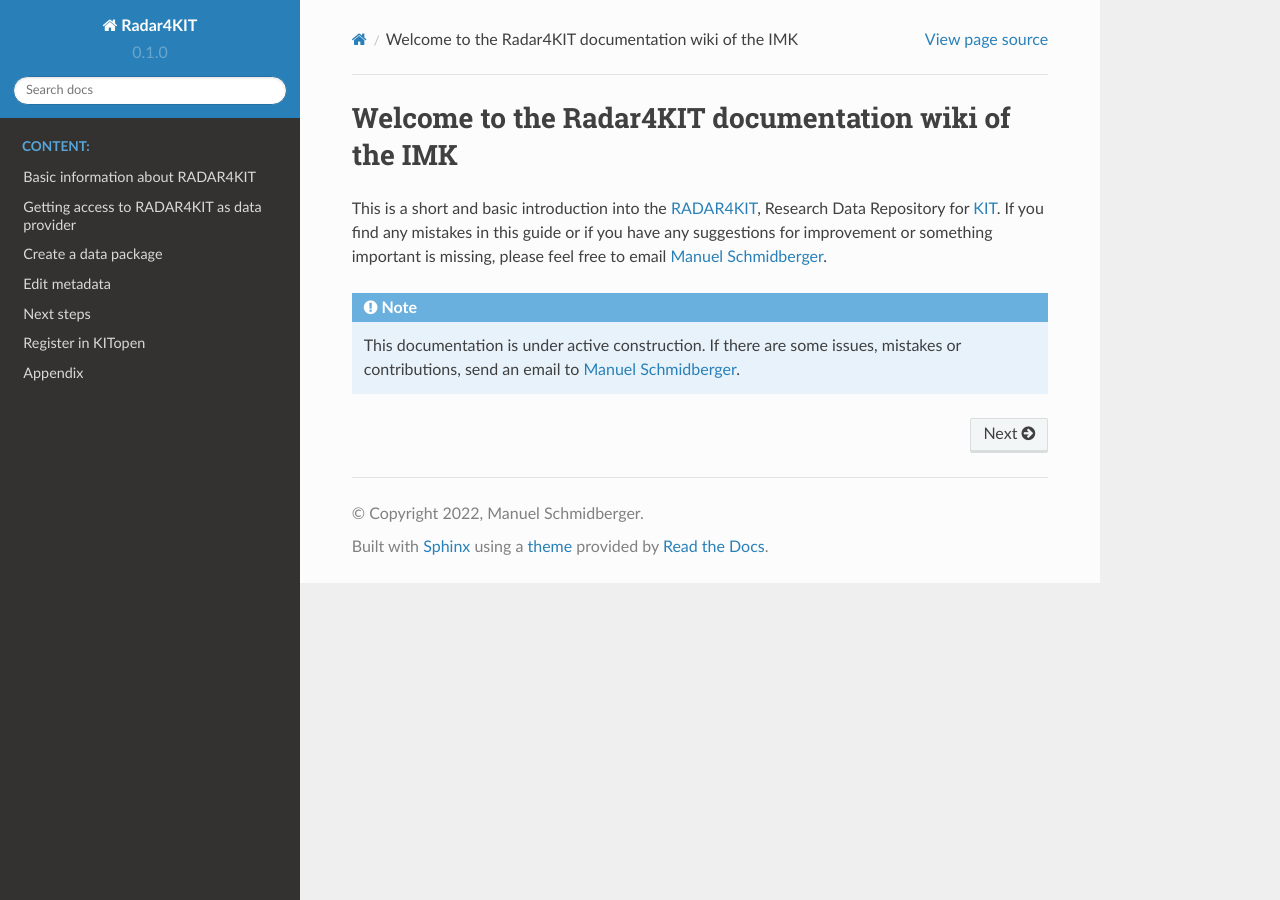
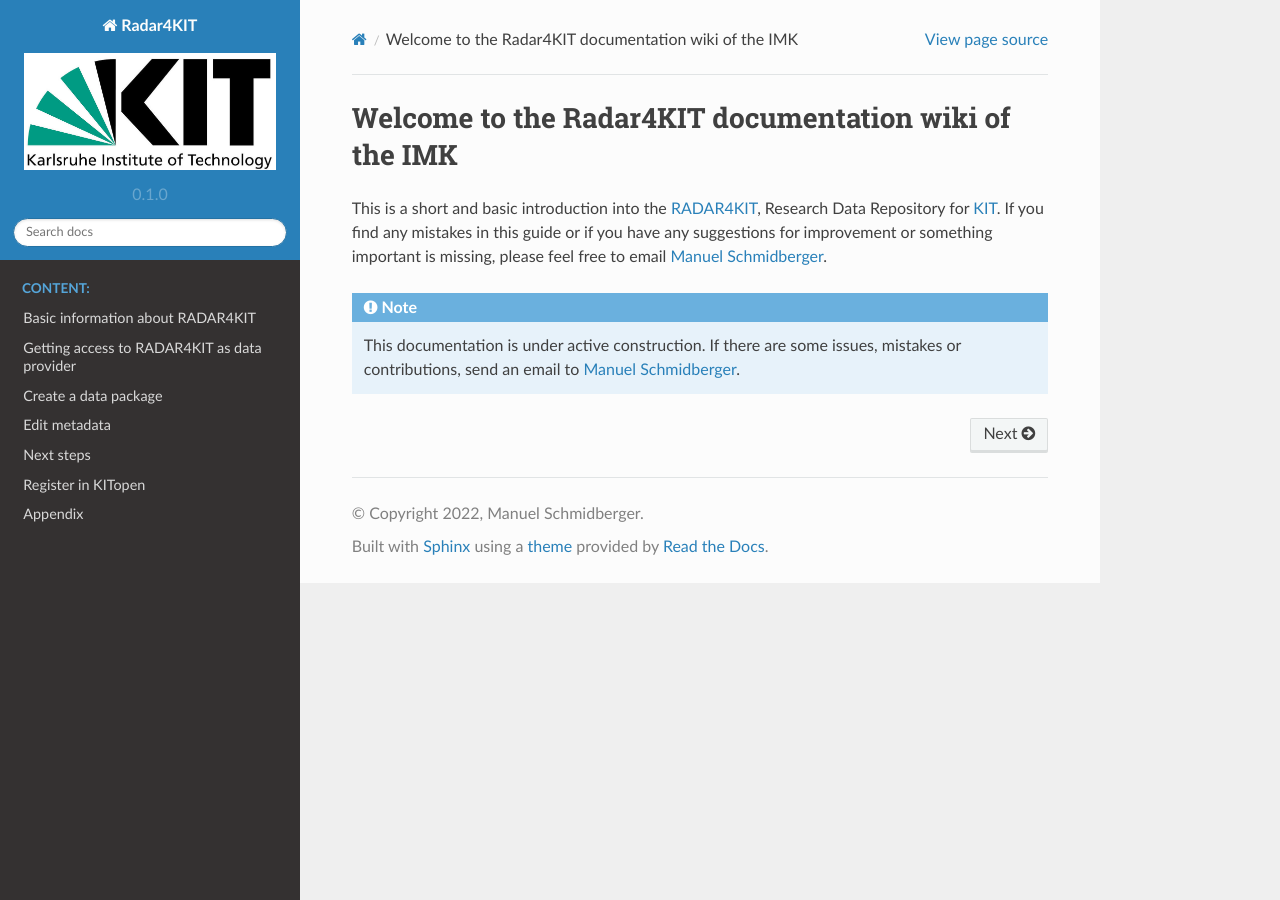
Before and after one commit to sabarth/Radar4KIT, a Sphinx documentation site: the page built from docs/source/index.rst, in a window 1280 px wide. Built offline with Sphinx 7.4.7 and the Read the Docs theme 2.0.0, drawn with Linux system fonts in a browser that asks for light colours.

Commit message:
Update conf.py
Change name of kit logo

```diff
--- a/docs/source/conf.py
+++ b/docs/source/conf.py
@@ -32,7 +32,7 @@
 
 html_theme = 'sphinx_rtd_theme'
 
-html_logo = "_static/KITlogo_farbe-RGB_englisch.jpg"
+html_logo = "_static/kit_logo_en.jpg"
 
 # -- Options for EPUB output
 epub_show_urls = 'footnote'
```
